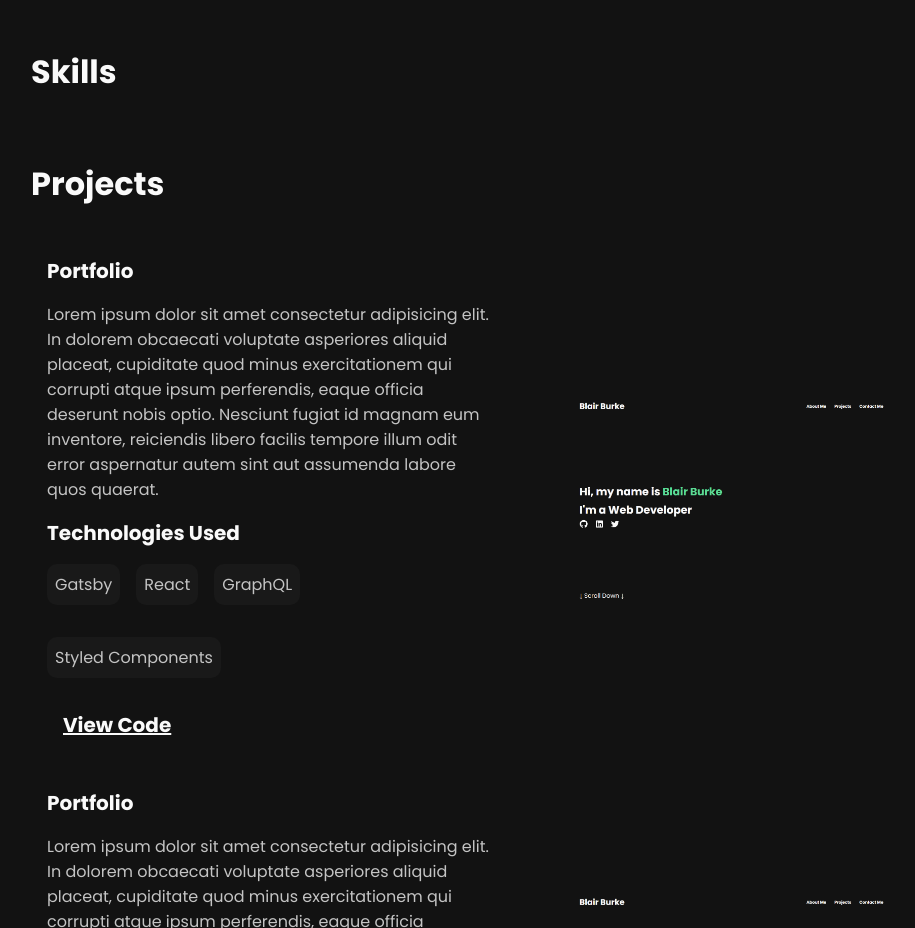
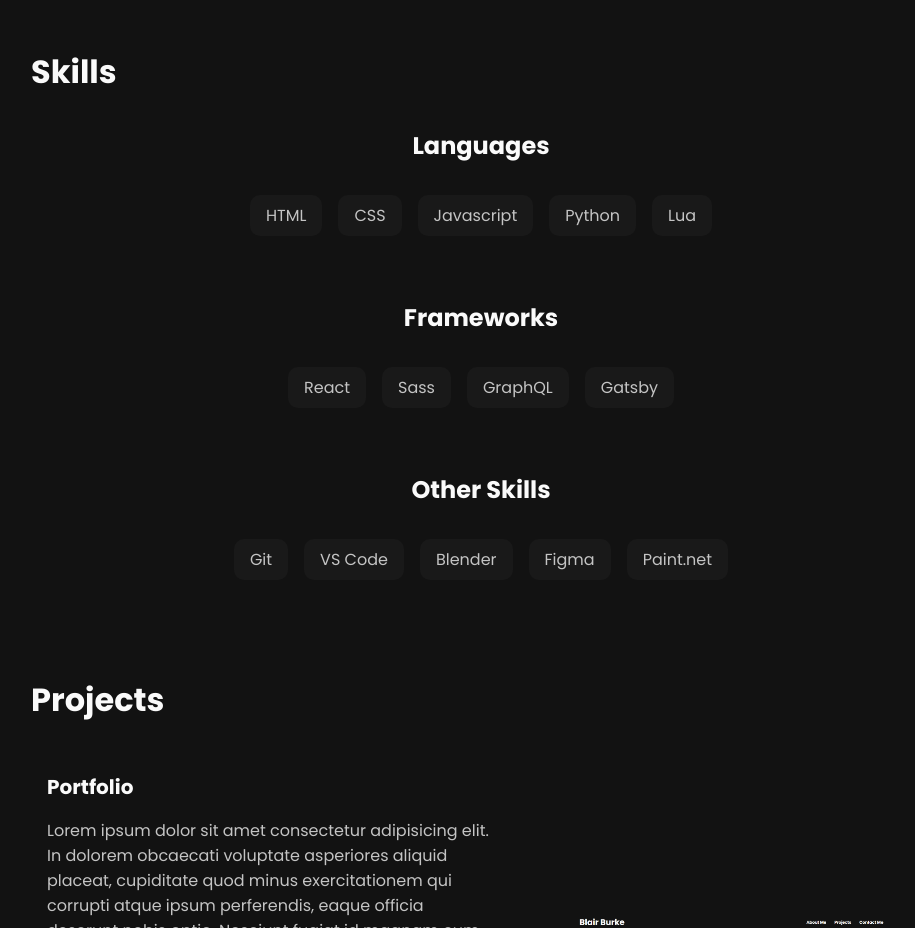
Before and after one commit to BB2455/Portfolio-2021, a Gatsby site: page / in a window 1280 px wide. Shown: the part 1160-2088 px from the top of the page, without its empty margins (159-1074 px from the left). Built offline with nearby package versions, Linux system fonts and the light colour scheme; Gatsby itself is replaced by a stand-in of ours.

Commit message:
added skills

```diff
--- a/src/components/Projects/Projects.styled.js
+++ b/src/components/Projects/Projects.styled.js
@@ -42,8 +42,6 @@ export const TechTitle = styled.h3`
     font-size: 0.75rem;
     margin: 0 0.25rem 1rem 0.25rem;
   }
-  @media ${device.sm} {
-  }
 `;
 
 export const ImageContainer = styled.div`
@@ -72,5 +70,6 @@ export const ProjectTitle = styled.h2`
   margin-bottom: 1rem;
   @media ${device.sm} {
     text-align: center;
+    font-size: 0.75rem;
   }
 `;
--- a/src/components/Skills/Skills.styled.js
+++ b/src/components/Skills/Skills.styled.js
@@ -1,5 +1,52 @@
 import styled from "styled-components";
+import { P } from "../shared";
+import theme from "../../themes/theme";
+import { device } from "../Devices";
 
 export const SkillsWrapper = styled.div`
   width: 100%;
 `;
+
+export const SkillsContainer = styled.div`
+  display: flex;
+  justify-content: center;
+  flex-wrap: wrap;
+  @media ${device.sm} {
+    flex-direction: column;
+    align-items: center;
+  }
+`;
+
+export const TypeContainer = styled.div`
+  padding: 2rem;
+  display: flex;
+  flex-wrap: wrap;
+  @media ${device.sm} {
+    justify-content: center;
+  }
+`;
+
+export const SkillName = styled(P)`
+  background: #191919;
+  padding: 0.5rem 1rem;
+  margin: 0 0.5rem 2rem 0.5rem;
+  border-radius: 10px;
+  color: ${theme.secondaryColor};
+  @media ${device.sm} {
+    margin: 0 0.25rem 1rem 0.25rem;
+  }
+`;
+
+export const SkillTitle = styled.h1`
+  text-align: center;
+  font-size: 1.75rem;
+  @media ${device.xlg} {
+    font-size: 1.5rem;
+  }
+  @media ${device.md} {
+    font-size: 1.25rem;
+  }
+  @media ${device.xsm} {
+    font-size: 0.75rem;
+  }
+`;
--- a/src/components/Skills/index.jsx
+++ b/src/components/Skills/index.jsx
@@ -1,11 +1,66 @@
 import * as React from "react";
-import { SkillsWrapper } from "./Skills.styled";
+import {
+  SkillsWrapper,
+  SkillsContainer,
+  SkillTitle,
+  SkillName,
+  TypeContainer,
+} from "./Skills.styled";
 import { Title } from "../shared";
+import { useStaticQuery, graphql } from "gatsby";
 
 const Skills = () => {
+  let data = useStaticQuery(graphql`
+    {
+      allDataJson {
+        edges {
+          node {
+            skills {
+              languages
+              frameworks
+              otherSkills
+            }
+          }
+        }
+      }
+    }
+  `);
+  console.log(data);
   return (
     <SkillsWrapper>
       <Title>Skills</Title>
+      <SkillsContainer>
+        <div>
+          <SkillTitle>Languages</SkillTitle>
+          <TypeContainer>
+            {data.allDataJson.edges[0].node.skills.languages.map((skill) => (
+              <SkillName title={skill} key={skill}>
+                {skill}
+              </SkillName>
+            ))}
+          </TypeContainer>
+        </div>
+        <div>
+          <SkillTitle>Frameworks</SkillTitle>
+          <TypeContainer>
+            {data.allDataJson.edges[0].node.skills.frameworks.map((skill) => (
+              <SkillName title={skill} key={skill}>
+                {skill}
+              </SkillName>
+            ))}
+          </TypeContainer>
+        </div>
+        <div>
+          <SkillTitle>Other Skills</SkillTitle>
+          <TypeContainer>
+            {data.allDataJson.edges[0].node.skills.otherSkills.map((skill) => (
+              <SkillName title={skill} key={skill}>
+                {skill}
+              </SkillName>
+            ))}
+          </TypeContainer>
+        </div>
+      </SkillsContainer>
     </SkillsWrapper>
   );
 };
--- a/src/data/data.json
+++ b/src/data/data.json
@@ -1,25 +1,4 @@
 {
-  "skills": {
-    "featuredSkills": [
-      { "skillName": "Lua", "skillLogo": null },
-      { "skillName": "Python", "skillLogo": null },
-      { "skillName": "Javascript", "skillLogo": null },
-      { "skillName": "React", "skillLogo": null }
-    ],
-    "otherSkills": [
-      "HTML",
-      "CSS",
-      "Sass",
-      "Gatsby",
-      "GraphQL",
-      "Django",
-      "Flask",
-      "Git",
-      "Blender",
-      "Figma",
-      "Paint.net"
-    ]
-  },
   "projects": [
     {
       "title": "Portfolio",
@@ -49,5 +28,10 @@
   "email": "blairburke@outlook.com",
   "emailText": "BlairBurke@Outlook.com",
   "phone": "17097253323",
-  "phoneText": "1-709-725-3323"
+  "phoneText": "1-709-725-3323",
+  "skills": {
+    "languages": ["HTML", "CSS", "Javascript", "Python", "Lua"],
+    "frameworks": ["React", "Sass", "GraphQL", "Gatsby"],
+    "otherSkills": ["Git", "VS Code", "Blender", "Figma", "Paint.net"]
+  }
 }
```
